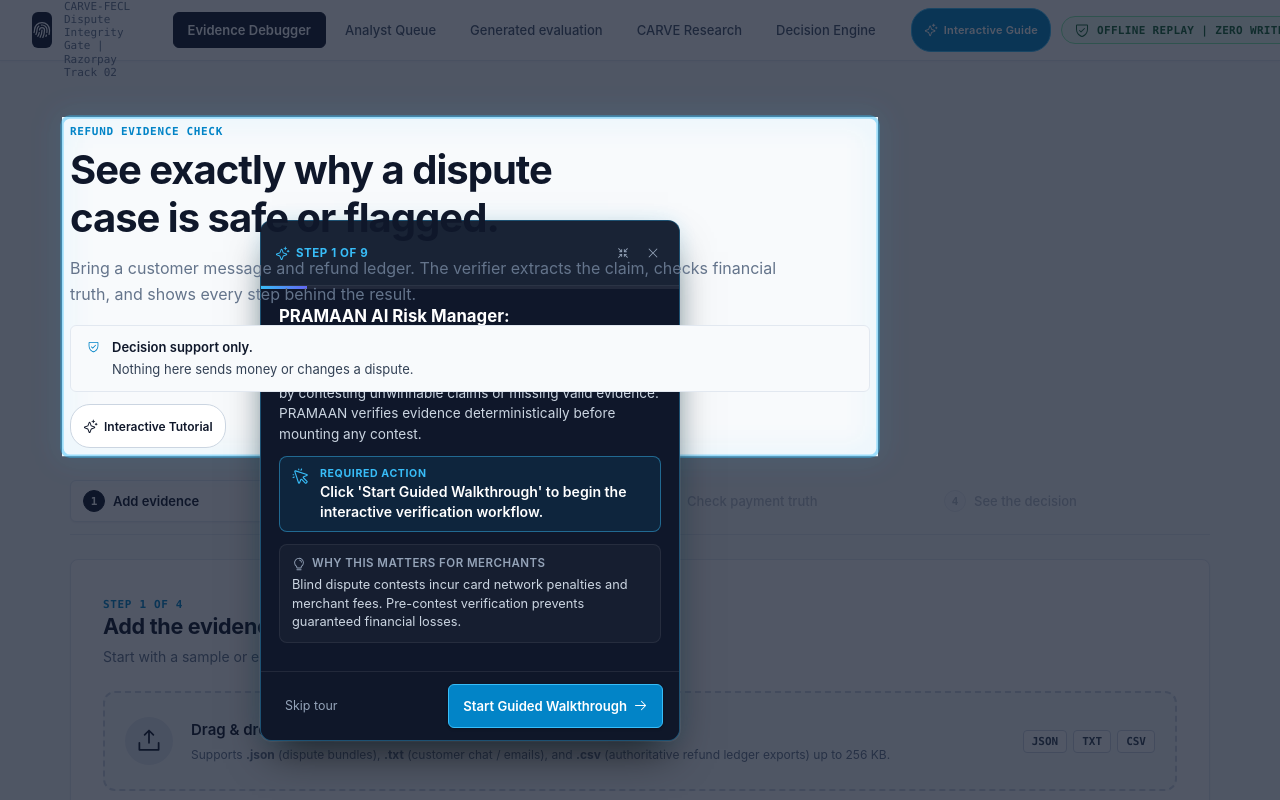
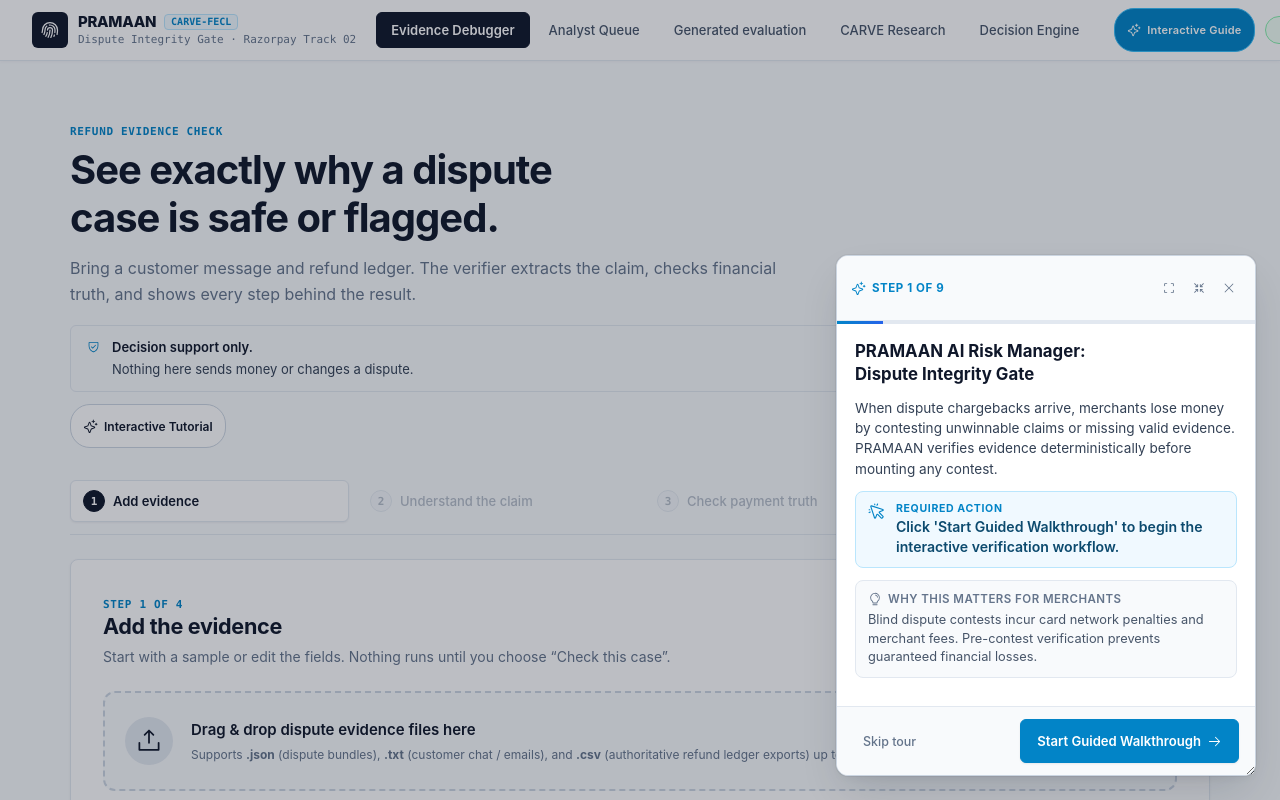
Before and after one commit to Shoryamishra61/PRAMAAN, a React (Vite) app in the folder frontend/: page / in a window 1280 px wide. Both pictures are taken after a click on the button "Interactive Tutorial". Shown: the top 800 px of the page. Built offline with nearby package versions, Linux system fonts and the light colour scheme.

Commit message:
fix(ui): convert tutorial to light mode, bottom-right positioning with resize handle, and fix navbar brand clipping

```diff
--- a/frontend/src/components/UnifiedNavigation.tsx
+++ b/frontend/src/components/UnifiedNavigation.tsx
@@ -73,13 +73,17 @@
           type="button"
           className="unified-brand"
           onClick={() => handleNav("proof", "debugger")}
+          aria-label="PRAMAAN Dispute Integrity Gate"
         >
           <span className="brand-mark" aria-hidden="true">
             <Fingerprint size={20} />
           </span>
           <span className="brand-title-wrap">
-            <strong>PRAMAAN</strong>
-            <small>CARVE-FECL Dispute Integrity Gate | Razorpay Track 02</small>
+            <span className="brand-main-line">
+              <strong>PRAMAAN</strong>
+              <span className="brand-chip">CARVE-FECL</span>
+            </span>
+            <small>Dispute Integrity Gate · Razorpay Track 02</small>
           </span>
         </button>
 
--- a/frontend/src/proof-console.css
+++ b/frontend/src/proof-console.css
@@ -84,13 +84,14 @@
 .unified-brand {
   display: flex;
   align-items: center;
-  gap: 12px;
+  gap: 10px;
   background: none;
   border: none;
-  padding: 0;
+  padding: 2px 0;
   cursor: pointer;
   text-align: left;
   color: inherit;
+  flex-shrink: 0;
 }
 .unified-brand:hover .brand-mark {
   background: #1e293b;
@@ -104,16 +105,36 @@
   background: var(--ink);
   color: white;
   transition: background 120ms ease;
+  flex-shrink: 0;
 }
 .brand-title-wrap {
   display: flex;
   flex-direction: column;
-}
-.brand-title-wrap strong {
-  font-size: 14px;
+  justify-content: center;
+  white-space: nowrap;
+}
+.brand-main-line {
+  display: inline-flex;
+  align-items: center;
+  gap: 8px;
+  line-height: 1.2;
+}
+.brand-main-line strong {
+  font-size: 15px;
+  font-weight: 800;
+  letter-spacing: -0.02em;
+  color: var(--ink);
+}
+.brand-chip {
+  display: inline-block;
+  font-size: 10px;
   font-weight: 700;
-  letter-spacing: -0.01em;
-  color: var(--ink);
+  font-family: var(--font-mono);
+  color: #0284c7;
+  background: #f0f9ff;
+  border: 1px solid #bae6fd;
+  border-radius: 4px;
+  padding: 1px 6px;
   line-height: 1.2;
 }
 .brand-title-wrap small {
@@ -122,6 +143,7 @@
   font-family: var(--font-mono);
   line-height: 1.2;
   margin-top: 2px;
+  white-space: nowrap;
 }
 .unified-nav-tabs {
   display: flex;
@@ -3021,45 +3043,53 @@
 }
 
 .tour-tooltip-card {
-  background: #0f172a;
-  color: #f8fafc;
-  border: 1px solid rgba(56, 189, 248, 0.35);
+  background: #ffffff !important;
+  color: #0f172a !important;
+  border: 1px solid #cbd5e1 !important;
   border-radius: 12px;
   box-shadow:
-    0 20px 40px -12px rgba(0, 0, 0, 0.7),
-    0 0 0 1px rgba(255, 255, 255, 0.08),
-    0 0 24px -4px rgba(56, 189, 248, 0.2);
+    0 20px 45px -10px rgba(15, 23, 42, 0.16),
+    0 0 0 1px rgba(15, 23, 42, 0.05),
+    0 4px 12px -2px rgba(15, 23, 42, 0.06) !important;
   display: flex;
   flex-direction: column;
   overflow: hidden;
   font-family: inherit;
   transition: box-shadow 0.2s ease;
-  backdrop-filter: blur(12px);
+  z-index: 100000 !important;
+  opacity: 1 !important;
+  resize: both;
+  min-width: 320px;
+  min-height: 220px;
+  max-width: calc(100vw - 32px);
+  max-height: calc(100vh - 48px) !important;
+  box-sizing: border-box;
 }
 
 .tour-tooltip-card.tour-dragging {
   box-shadow:
-    0 28px 56px -12px rgba(0, 0, 0, 0.85),
-    0 0 0 2px rgba(56, 189, 248, 0.8),
-    0 0 32px 0 rgba(56, 189, 248, 0.4);
+    0 28px 56px -12px rgba(15, 23, 42, 0.25),
+    0 0 0 2px #0284c7,
+    0 8px 24px 0 rgba(2, 132, 199, 0.15) !important;
   user-select: none;
 }
 
 .tour-tooltip-header {
   padding: 10px 14px;
-  background: rgba(30, 41, 59, 0.7);
-  border-bottom: 1px solid rgba(255, 255, 255, 0.08);
+  background: #f8fafc !important;
+  border-bottom: 1px solid #e2e8f0 !important;
   display: flex;
   align-items: center;
   justify-content: space-between;
   gap: 12px;
+  flex-shrink: 0;
 }
 
 .tour-tooltip-badge {
   display: inline-flex;
   align-items: center;
   gap: 6px;
-  color: #38bdf8;
+  color: #0284c7 !important;
   font-size: 0.72rem;
   font-weight: 700;
   text-transform: uppercase;
@@ -3076,7 +3106,7 @@
   background: transparent;
   border: 1px solid transparent;
   border-radius: 6px;
-  color: #94a3b8;
+  color: #64748b !important;
   padding: 4px;
   cursor: pointer;
   display: inline-flex;
@@ -3086,25 +3116,26 @@
 }
 
 .tour-icon-btn:hover {
-  background: rgba(255, 255, 255, 0.1);
-  color: #f8fafc;
+  background: #f1f5f9 !important;
+  color: #0f172a !important;
 }
 
 .tour-icon-close:hover {
-  background: rgba(239, 68, 68, 0.2);
-  color: #fca5a5;
+  background: #fee2e2 !important;
+  color: #dc2626 !important;
 }
 
 .tour-progress-bar {
   height: 3px;
-  background: rgba(255, 255, 255, 0.08);
+  background: #e2e8f0 !important;
   width: 100%;
   overflow: hidden;
+  flex-shrink: 0;
 }
 
 .tour-progress-fill {
   height: 100%;
-  background: linear-gradient(90deg, #38bdf8 0%, #6366f1 100%);
+  background: linear-gradient(90deg, #0284c7 0%, #2563eb 100%) !important;
   transition: width 0.3s cubic-bezier(0.4, 0, 0.2, 1);
 }
 
@@ -3113,15 +3144,17 @@
   display: flex;
   flex-direction: column;
   gap: 12px;
-  max-height: 480px;
+  flex: 1 1 auto;
+  min-height: 0;
   overflow-y: auto;
+  background: #ffffff !important;
 }
 
 .tour-step-title {
   margin: 0;
   font-size: 1.05rem;
   font-weight: 700;
-  color: #ffffff;
+  color: #0f172a !important;
   line-height: 1.35;
 }
 
@@ -3129,12 +3162,12 @@
   margin: 0;
   font-size: 0.85rem;
   line-height: 1.5;
-  color: #cbd5e1;
+  color: #334155 !important;
 }
 
 .tour-action-callout {
-  background: rgba(14, 165, 233, 0.1);
-  border: 1px solid rgba(56, 189, 248, 0.45);
+  background: #f0f9ff !important;
+  border: 1px solid #bae6fd !important;
   border-radius: 8px;
   padding: 10px 12px;
   display: flex;
@@ -3143,7 +3176,7 @@
 }
 
 .tour-action-icon {
-  color: #38bdf8;
+  color: #0284c7 !important;
   margin-top: 1px;
   flex-shrink: 0;
 }
@@ -3157,21 +3190,21 @@
 .tour-action-label {
   font-size: 0.66rem;
   font-weight: 700;
-  color: #38bdf8;
+  color: #0284c7 !important;
   letter-spacing: 0.06em;
   text-transform: uppercase;
 }
 
 .tour-action-directive {
   font-size: 0.88rem;
-  color: #ffffff;
+  color: #0c4a6e !important;
   line-height: 1.4;
   font-weight: 600;
 }
 
 .tour-why-matters {
-  background: rgba(255, 255, 255, 0.03);
-  border: 1px solid rgba(255, 255, 255, 0.07);
+  background: #f8fafc !important;
+  border: 1px solid #e2e8f0 !important;
   border-radius: 8px;
   padding: 10px 12px;
   display: flex;
@@ -3183,7 +3216,7 @@
   display: flex;
   align-items: center;
   gap: 6px;
-  color: #94a3b8;
+  color: #64748b !important;
   font-size: 0.72rem;
   font-weight: 600;
   text-transform: uppercase;
@@ -3194,17 +3227,17 @@
   margin: 0;
   font-size: 0.8rem;
   line-height: 1.45;
-  color: #cbd5e1;
+  color: #475569 !important;
 }
 
 .tour-hint-banner {
-  background: rgba(245, 158, 11, 0.12);
-  border: 1px solid rgba(245, 158, 11, 0.35);
+  background: #fffbeb !important;
+  border: 1px solid #fde68a !important;
   border-radius: 8px;
   padding: 10px 12px;
   display: flex;
   gap: 8px;
-  color: #fbbf24;
+  color: #92400e !important;
   font-size: 0.8rem;
   line-height: 1.4;
   animation: tour-hint-fade 0.3s ease-in-out;
@@ -3229,31 +3262,35 @@
 
 .tour-hint-content strong {
   font-weight: 600;
+  color: #78350f !important;
 }
 
 .tour-tooltip-footer {
   padding: 12px 16px;
-  background: rgba(15, 23, 42, 0.8);
-  border-top: 1px solid rgba(255, 255, 255, 0.08);
+  background: #f8fafc !important;
+  border-top: 1px solid #e2e8f0 !important;
   display: flex;
   align-items: center;
   justify-content: space-between;
   gap: 12px;
+  flex-shrink: 0;
 }
 
 .tour-quiet-btn {
   background: transparent;
   border: none;
-  color: #94a3b8;
+  color: #64748b !important;
   font-size: 0.78rem;
+  font-weight: 500;
   cursor: pointer;
-  padding: 4px 8px;
+  padding: 5px 10px;
   border-radius: 4px;
-  transition: color 120ms ease;
+  transition: all 120ms ease;
 }
 
 .tour-quiet-btn:hover {
-  color: #f8fafc;
+  background: #f1f5f9 !important;
+  color: #0f172a !important;
 }
 
 .tour-footer-actions {
@@ -3263,44 +3300,45 @@
 }
 
 .tour-primary-btn {
-  background: #0284c7;
-  color: #ffffff;
-  border: 1px solid #38bdf8;
+  background: #0284c7 !important;
+  color: #ffffff !important;
+  border: 1px solid #0284c7 !important;
   border-radius: 6px;
-  padding: 6px 14px;
+  padding: 7px 16px;
   font-size: 0.82rem;
   font-weight: 600;
   display: inline-flex;
   align-items: center;
   gap: 6px;
   cursor: pointer;
-  box-shadow: 0 1px 3px rgba(0, 0, 0, 0.3);
+  box-shadow: 0 1px 2px rgba(15, 23, 42, 0.08);
   transition: all 120ms ease;
 }
 
 .tour-primary-btn:hover {
-  background: #0369a1;
-  border-color: #7dd3fc;
+  background: #0369a1 !important;
+  border-color: #0369a1 !important;
 }
 
 .tour-listening-pill {
   display: inline-flex;
   align-items: center;
   gap: 8px;
-  background: rgba(255, 255, 255, 0.05);
-  border: 1px solid rgba(255, 255, 255, 0.1);
-  border-radius: 100px;
+  font-size: 0.76rem;
+  color: #0284c7 !important;
+  background: #f0f9ff !important;
+  border: 1px solid #bae6fd !important;
   padding: 4px 10px;
-  font-size: 0.74rem;
-  color: #94a3b8;
+  border-radius: 20px;
+  font-weight: 500;
 }
 
 .tour-listening-pulse {
   width: 7px;
   height: 7px;
   border-radius: 50%;
-  background: #38bdf8;
-  box-shadow: 0 0 8px #38bdf8;
+  background: #0284c7;
+  box-shadow: 0 0 6px #0284c7;
   animation: tour-pulse-dot 1.5s infinite;
 }
 
@@ -3324,52 +3362,61 @@
   position: fixed;
   bottom: 24px;
   right: 24px;
-  z-index: 99995;
-  background: #0f172a;
-  border: 1px solid rgba(56, 189, 248, 0.5);
+  z-index: 100001 !important;
+  background: #ffffff !important;
+  border: 1px solid #cbd5e1 !important;
   border-radius: 100px;
-  box-shadow: 0 12px 28px rgba(0, 0, 0, 0.6);
+  box-shadow:
+    0 10px 25px -5px rgba(15, 23, 42, 0.15),
+    0 0 0 1px rgba(15, 23, 42, 0.05) !important;
   display: inline-flex;
   align-items: center;
   gap: 8px;
-  padding: 6px 10px;
+  padding: 6px 12px;
+  color: #0f172a !important;
+  font-family: inherit;
 }
 
 .tour-docked-resume-btn {
   background: transparent;
   border: none;
-  color: #f8fafc;
+  color: #0f172a !important;
   display: inline-flex;
   align-items: center;
   gap: 8px;
-  font-size: 0.8rem;
+  font-size: 0.82rem;
   font-weight: 600;
   cursor: pointer;
   padding: 4px 8px;
+  border-radius: 20px;
+  transition: background 120ms ease;
 }
 
 .tour-docked-resume-btn:hover {
-  color: #38bdf8;
+  background: #f1f5f9 !important;
+  color: #0284c7 !important;
 }
 
 .tour-docked-close-btn {
   background: transparent;
   border: none;
-  color: #94a3b8;
+  color: #64748b !important;
   cursor: pointer;
   display: inline-flex;
   align-items: center;
   padding: 4px;
   border-radius: 50%;
+  transition: all 120ms ease;
 }
 
 .tour-docked-close-btn:hover {
-  color: #fca5a5;
+  color: #dc2626 !important;
+  background: #fee2e2 !important;
 }
 
 /* Elevated target element during active tour step */
 .tour-target-elevated {
   position: relative !important;
-  z-index: 99995 !important;
+  z-index: 99992 !important;
   pointer-events: auto !important;
 }
--- a/frontend/src/tutorial/TutorialContext.tsx
+++ b/frontend/src/tutorial/TutorialContext.tsx
@@ -281,8 +281,18 @@
       typeof window !== "undefined" &&
       window.navigator?.userAgent?.includes("jsdom");
 
+    const isIntro =
+      currentStep.id === "step-welcome" ||
+      currentStep.preferredPlacement === "center";
+
     function updateRect() {
       if (!isSubscribed) return;
+      if (isIntro) {
+        setTargetElement(null);
+        setTargetRect(null);
+        setIsTargetVisible(true);
+        return;
+      }
       const el =
         document.querySelector<HTMLElement>(currentStep.targetSelector) ||
         (currentStep.fallbackSelector
@@ -322,12 +332,13 @@
       }
     }
 
-    // Initial query and scroll
-    const el =
-      document.querySelector<HTMLElement>(currentStep.targetSelector) ||
-      (currentStep.fallbackSelector
-        ? document.querySelector<HTMLElement>(currentStep.fallbackSelector)
-        : null);
+    // Initial query and scroll (only when not intro modal)
+    const el = isIntro
+      ? null
+      : document.querySelector<HTMLElement>(currentStep.targetSelector) ||
+        (currentStep.fallbackSelector
+          ? document.querySelector<HTMLElement>(currentStep.fallbackSelector)
+          : null);
 
     if (el) {
       el.classList.add("tour-target-elevated");
--- a/frontend/src/tutorial/TutorialSpotlight.tsx
+++ b/frontend/src/tutorial/TutorialSpotlight.tsx
@@ -5,7 +5,7 @@
 const RADIUS = 8;
 
 export function TutorialSpotlight() {
-  const { isActive, targetRect, stopTour } = useTutorial();
+  const { isActive, currentStep, targetRect, stopTour } = useTutorial();
 
   useEffect(() => {
     if (!isActive) return;
@@ -23,8 +23,15 @@
   const width = window.innerWidth || document.documentElement.clientWidth;
   const height = window.innerHeight || document.documentElement.clientHeight;
 
+  const isIntro =
+    currentStep?.id === "step-welcome" ||
+    currentStep?.preferredPlacement === "center";
+
   const hasCutout =
-    targetRect !== null && targetRect.width > 0 && targetRect.height > 0;
+    !isIntro &&
+    targetRect !== null &&
+    targetRect.width > 0 &&
+    targetRect.height > 0;
 
   const cutoutX = hasCutout ? Math.max(0, targetRect.left - PADDING) : 0;
   const cutoutY = hasCutout ? Math.max(0, targetRect.top - PADDING) : 0;
@@ -63,7 +70,7 @@
           <path
             d={`M 0 0 L ${width} 0 L ${width} ${height} L 0 ${height} Z M ${cutoutX} ${cutoutY} L ${cutoutX + cutoutW} ${cutoutY} L ${cutoutX + cutoutW} ${cutoutY + cutoutH} L ${cutoutX} ${cutoutY + cutoutH} Z`}
             fillRule="evenodd"
-            fill="rgba(15, 23, 42, 0.72)"
+            fill="rgba(15, 23, 42, 0.28)"
             style={{
               pointerEvents: "auto",
               transition: "all 0.25s cubic-bezier(0.16, 1, 0.3, 1)",
@@ -75,7 +82,7 @@
             y="0"
             width="100%"
             height="100%"
-            fill="rgba(15, 23, 42, 0.72)"
+            fill="rgba(15, 23, 42, 0.28)"
             style={{
               pointerEvents: "auto",
               transition: "all 0.25s cubic-bezier(0.16, 1, 0.3, 1)",
--- a/frontend/src/tutorial/TutorialTooltip.tsx
+++ b/frontend/src/tutorial/TutorialTooltip.tsx
@@ -10,10 +10,11 @@
   CheckCircle,
   WarningCircle,
   CursorClick,
+  CornersOut,
 } from "@phosphor-icons/react";
 import { useTutorial } from "./useTutorial";
 
-const CARD_WIDTH = 420;
+const DEFAULT_CARD_WIDTH = 420;
 
 export function TutorialTooltip() {
   const {
@@ -31,6 +32,7 @@
     nextStep,
   } = useTutorial();
 
+  const [cardWidth, setCardWidth] = useState<number>(DEFAULT_CARD_WIDTH);
   const [isDragging, setIsDragging] = useState(false);
   const dragStartRef = useRef<{
     mouseX: number;
@@ -39,6 +41,10 @@
     startOffsetY: number;
   } | null>(null);
   const tooltipRef = useRef<HTMLDivElement>(null);
+
+  function cycleCardSize() {
+    setCardWidth((prev) => (prev === 420 ? 540 : prev === 540 ? 340 : 420));
+  }
 
   // Drag event listeners
   const handleMouseDown = useCallback(
@@ -88,48 +94,82 @@
   const vpWidth = window.innerWidth || document.documentElement.clientWidth;
   const vpHeight = window.innerHeight || document.documentElement.clientHeight;
 
+  const isIntro =
+    currentStep.id === "step-welcome" ||
+    currentStep.preferredPlacement === "center";
+  const isFinal = currentStep.id === "step-decision-engine";
+  const progressPercent = ((currentStepIndex + 1) / totalSteps) * 100;
+
   let top = 0;
   let left = 0;
   let hasAnchor = false;
 
-  if (targetRect && !isDocked) {
+  if (targetRect && !isDocked && !isIntro) {
     hasAnchor = true;
     const placement = currentStep.preferredPlacement || "bottom";
     const estimatedHeight = 360;
+    let computedTop: number;
+    let computedLeft = targetRect.left + (targetRect.width - cardWidth) / 2;
 
     if (placement === "bottom") {
       if (targetRect.bottom + estimatedHeight + 20 < vpHeight) {
-        top = targetRect.bottom + 14;
+        computedTop = targetRect.bottom + 14;
       } else if (targetRect.top - estimatedHeight - 20 > 0) {
-        top = targetRect.top - estimatedHeight - 14;
+        computedTop = targetRect.top - estimatedHeight - 14;
+      } else if (targetRect.right + cardWidth + 20 < vpWidth) {
+        computedLeft = targetRect.right + 16;
+        computedTop = Math.max(16, targetRect.top);
+      } else if (targetRect.left - cardWidth - 20 > 0) {
+        computedLeft = targetRect.left - cardWidth - 16;
+        computedTop = Math.max(16, targetRect.top);
       } else {
-        top = Math.max(16, (vpHeight - estimatedHeight) / 2);
+        computedTop = Math.max(16, targetRect.top - estimatedHeight - 14);
       }
-      left = targetRect.left + (targetRect.width - CARD_WIDTH) / 2;
     } else if (placement === "top") {
       if (targetRect.top - estimatedHeight - 20 > 0) {
-        top = targetRect.top - estimatedHeight - 14;
+        computedTop = targetRect.top - estimatedHeight - 14;
+      } else if (targetRect.bottom + estimatedHeight + 20 < vpHeight) {
+        computedTop = targetRect.bottom + 14;
+      } else if (targetRect.right + cardWidth + 20 < vpWidth) {
+        computedLeft = targetRect.right + 16;
+        computedTop = Math.max(16, targetRect.top);
+      } else if (targetRect.left - cardWidth - 20 > 0) {
+        computedLeft = targetRect.left - cardWidth - 16;
+        computedTop = Math.max(16, targetRect.top);
       } else {
-        top = targetRect.bottom + 14;
+        computedTop = targetRect.bottom + 14;
       }
-      left = targetRect.left + (targetRect.width - CARD_WIDTH) / 2;
     } else {
-      top = Math.max(20, targetRect.top);
-      left = targetRect.left + (targetRect.width - CARD_WIDTH) / 2;
+      computedTop = Math.max(20, targetRect.top);
+      computedLeft = targetRect.left + (targetRect.width - cardWidth) / 2;
     }
 
+    const cardRenderHeight = 480;
+
     // Clamp inside viewport
-    left = Math.max(16, Math.min(vpWidth - CARD_WIDTH - 16, left));
-    top = Math.max(16, Math.min(vpHeight - estimatedHeight - 16, top));
+    left = Math.max(16, Math.min(vpWidth - cardWidth - 16, computedLeft));
+    top = Math.max(16, Math.min(vpHeight - cardRenderHeight - 20, computedTop));
+
+    // Anti-collision guard: Ensure tooltip NEVER overlaps targetRect
+    const overlapsX =
+      left < targetRect.right && left + cardWidth > targetRect.left;
+    const overlapsY =
+      top < targetRect.bottom && top + cardRenderHeight > targetRect.top;
+    if (overlapsX && overlapsY) {
+      if (targetRect.top >= cardRenderHeight + 20) {
+        top = Math.max(16, targetRect.top - cardRenderHeight - 12);
+      } else if (vpHeight - targetRect.bottom >= cardRenderHeight + 20) {
+        top = Math.min(
+          vpHeight - cardRenderHeight - 20,
+          targetRect.bottom + 12,
+        );
+      }
+    }
 
     // Apply manual user drag offset
     top += userOffset.y;
     left += userOffset.x;
   }
-
-  const isIntro = currentStep.id === "step-welcome";
-  const isFinal = currentStep.id === "step-decision-engine";
-  const progressPercent = ((currentStepIndex + 1) / totalSteps) * 100;
 
   if (isDocked) {
     return (
@@ -137,6 +177,7 @@
         className="tour-docked-pill"
         role="complementary"
         aria-label="Tutorial minimized"
+        style={{ zIndex: 100001 }}
       >
         <button
           type="button"
@@ -162,6 +203,17 @@
     );
   }
 
+  // When unanchored or intro, anchor cleanly to bottom-right with 24px margin
+  // Dragging linearly adjusts distance from bottom and right
+  const unanchoredBottom = Math.max(
+    20,
+    Math.min(vpHeight - 100, 24 - userOffset.y),
+  );
+  const unanchoredRight = Math.max(
+    20,
+    Math.min(vpWidth - cardWidth - 20, 24 - userOffset.x),
+  );
+
   return (
     <aside
       ref={tooltipRef}
@@ -175,16 +227,17 @@
               position: "fixed",
               top: `${top}px`,
               left: `${left}px`,
-              width: `${CARD_WIDTH}px`,
-              zIndex: 99995,
+              width: `${cardWidth}px`,
+              maxHeight: "calc(100vh - 48px)",
+              zIndex: 100000,
             }
           : {
               position: "fixed",
-              top: `calc(50% + ${userOffset.y}px)`,
-              left: `calc(50% + ${userOffset.x}px)`,
-              transform: "translate(-50%, -50%)",
-              width: `${CARD_WIDTH}px`,
-              zIndex: 99995,
+              bottom: `${unanchoredBottom}px`,
+              right: `${unanchoredRight}px`,
+              width: `${cardWidth}px`,
+              maxHeight: "calc(100vh - 48px)",
+              zIndex: 100000,
             }
       }
     >
@@ -202,12 +255,21 @@
         </div>
 
         <div className="tour-tooltip-controls">
+          <button
+            type="button"
+            className="tour-icon-btn"
+            onClick={cycleCardSize}
+            title={`Toggle card size (Current: ${cardWidth}px)`}
+            aria-label="Toggle card size"
+          >
+            <CornersOut size={14} />
+          </button>
           {(userOffset.x !== 0 || userOffset.y !== 0) && (
             <button
               type="button"
               className="tour-icon-btn"
               onClick={() => setUserOffset({ x: 0, y: 0 })}
-              title="Reset position"
+              title="Reset position to corner"
               aria-label="Reset position"
             >
               <ArrowCounterClockwise size={14} />
--- a/frontend/src/tutorial/tutorialEngine.ts
+++ b/frontend/src/tutorial/tutorialEngine.ts
@@ -20,7 +20,7 @@
     whyItMatters:
       "Blind dispute contests incur card network penalties and merchant fees. Pre-contest verification prevents guaranteed financial losses.",
     requiredAction: "click",
-    preferredPlacement: "bottom",
+    preferredPlacement: "center",
     hints: [
       "Click the 'Start Guided Walkthrough' button in this guidance card to begin.",
       "The tutorial will guide you step-by-step through ingesting, analyzing, and repairing evidence.",
--- a/frontend/src/tutorial/types.ts
+++ b/frontend/src/tutorial/types.ts
@@ -1,7 +1,8 @@
 export type RequiredActionType =
   "click" | "upload" | "submit" | "tab" | "observe" | "repair";
 
-export type PopoverPlacement = "top" | "bottom" | "left" | "right" | "auto";
+export type PopoverPlacement =
+  "top" | "bottom" | "left" | "right" | "auto" | "center";
 
 export interface TutorialAppContext {
   route: string;
```
